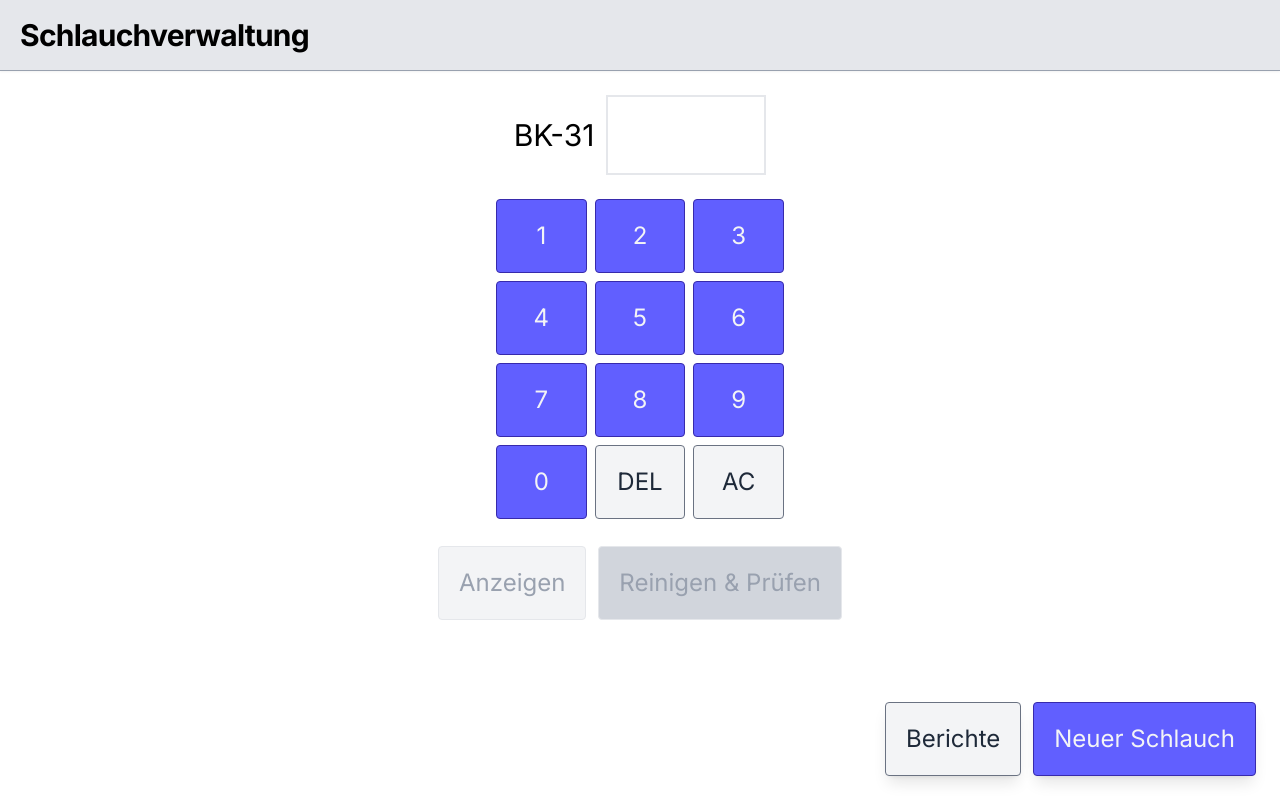
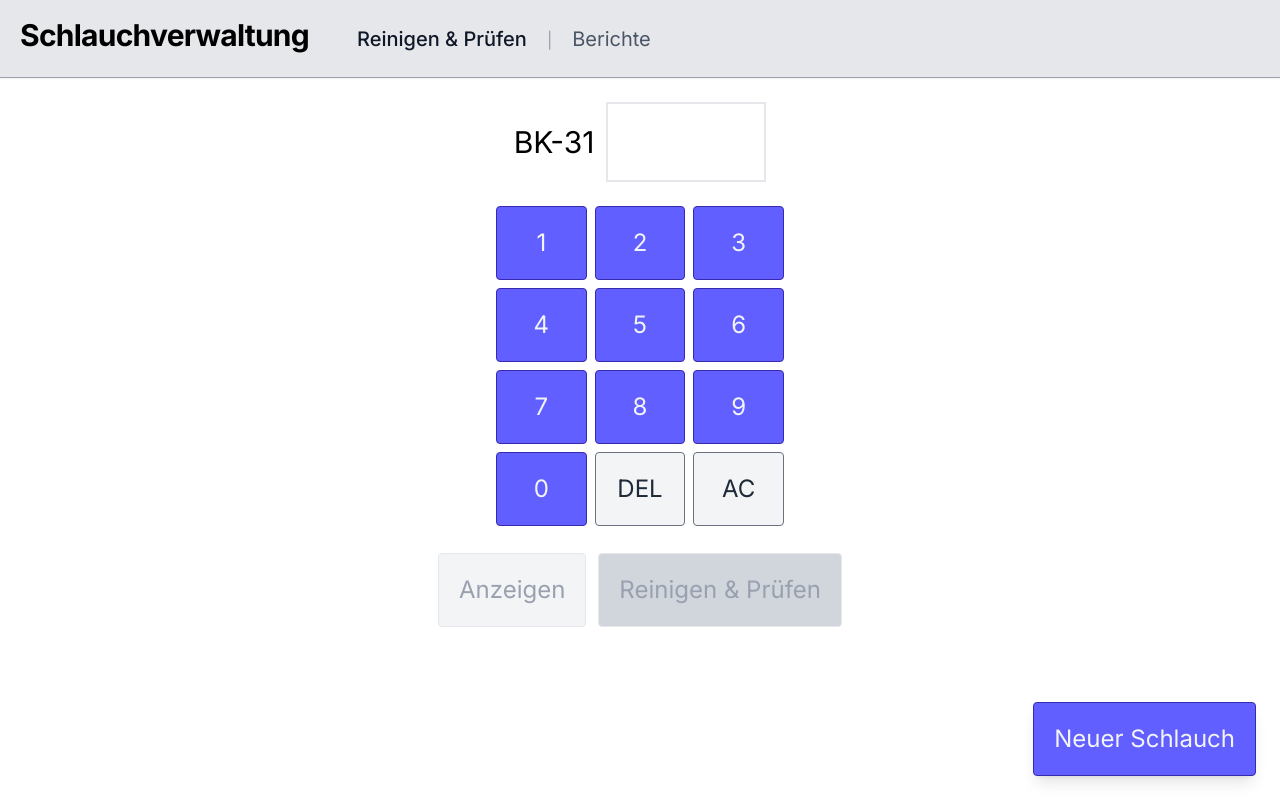
Before and after one commit to goscho/firehose-maintenance, a Next.js app: page / in a window 1280 px wide. Built offline with nearby package versions, Linux system fonts and the light colour scheme.

Commit message:
feat: move main navigation to header

```diff
--- a/src/app/_components/page-header.tsx
+++ b/src/app/_components/page-header.tsx
@@ -1,12 +1,43 @@
+"use client";
+
 import Link from "next/link";
+import { usePathname } from "next/navigation";
 
-export default async function PageHeader() {
+export default function PageHeader() {
+  const pathname = usePathname();
+
+  const isHome = pathname === "/" || pathname.startsWith("/hose");
+  const isReports = pathname.startsWith("/reports");
+
   return (
-    <header className="flex flex-row justify-between p-5 drop-shadow-xs bg-gray-200  border-b border-gray-400">
-      <h1 className="text-3xl font-bold leading-none tracking-tight my-auto">
-        <Link href={"/"}>Schlauchverwaltung</Link>
-      </h1>
-      <div className={"text-gray-500"}>
+    <header className="flex flex-row justify-between p-5 drop-shadow-xs bg-gray-200 border-b border-gray-400">
+      <div className="flex items-baseline gap-8">
+        <h1 className="text-3xl font-bold leading-none tracking-tight">
+          <Link href={"/"}>Schlauchverwaltung</Link>
+        </h1>
+
+        <nav className="flex items-baseline">
+          <Link
+            href="/"
+            className={`text-xl px-4 py-1 ${
+              isHome ? "text-gray-900 font-medium" : "text-gray-600"
+            }`}
+          >
+            Reinigen & Prüfen
+          </Link>
+          <span className="text-gray-400 mx-1">|</span>
+          <Link
+            href="/reports"
+            className={`text-xl px-4 py-1 ${
+              isReports ? "text-gray-900 font-medium" : "text-gray-600"
+            }`}
+          >
+            Berichte
+          </Link>
+        </nav>
+      </div>
+
+      <div className="text-gray-500 my-auto">
         {process.env.NEXT_PUBLIC_APP_VERSION}
       </div>
     </header>
--- a/src/app/page.tsx
+++ b/src/app/page.tsx
@@ -6,10 +6,7 @@ export default async function Home() {
   return (
     <main className="p-6">
       <HoseSelector />
-      <div className="fixed bottom-6 right-6 flex gap-3">
-        <Link href={"/reports"}>
-          <TouchButton label="Berichte" className="rounded-full shadow-lg" />
-        </Link>
+      <div className="fixed bottom-6 right-6">
         <Link href={"/hose/new"}>
           <TouchButton
             label="Neuer Schlauch"
--- a/src/app/reports/decommissioned/decommissioned-report-adapter.tsx
+++ b/src/app/reports/decommissioned/decommissioned-report-adapter.tsx
@@ -5,8 +5,6 @@ import DateRangeSelector, {
   DateRangePreset,
 } from "@/app/_components/date-range-selector";
 import DecommissionedReport from "@/app/_components/decommissioned-report";
-import TouchButton from "@/app/_components/touch-button";
-import Link from "next/link";
 import { FireHose } from "@/lib/types";
 
 interface DecommissionedReportAdapterProps {
@@ -50,15 +48,6 @@ export default function DecommissionedReportAdapter({
         endDate={endDate}
         ownerName={ownerName}
       />
-
-      <div className="flex gap-4 mt-4">
-        <Link href="/reports">
-          <TouchButton label="Zurück zu Berichte" />
-        </Link>
-        <Link href="/">
-          <TouchButton label="Zur Startseite" />
-        </Link>
-      </div>
     </div>
   );
 }
--- a/src/app/reports/failed-test/page.tsx
+++ b/src/app/reports/failed-test/page.tsx
@@ -1,10 +1,8 @@
 import { getFailedTestFireHoses } from "@/lib/fireHoseRepository";
 import { OWNER_MURRHARDT } from "@/lib/static";
 import FailedTestReport from "@/app/_components/failed-test-report";
-import TouchButton from "@/app/_components/touch-button";
-import Link from "next/link";
 
-export const dynamic = 'force-dynamic';
+export const dynamic = "force-dynamic";
 
 export default async function FailedTestReportPage() {
   const hoses = await getFailedTestFireHoses(OWNER_MURRHARDT.id);
@@ -16,15 +14,6 @@ export default async function FailedTestReportPage() {
       <div className="w-full max-w-6xl">
         <FailedTestReport hoses={hoses} ownerName={OWNER_MURRHARDT.name} />
       </div>
-
-      <div className="flex gap-4 mt-4">
-        <Link href="/reports">
-          <TouchButton label="Zurück zu Berichte" />
-        </Link>
-        <Link href="/">
-          <TouchButton label="Zur Startseite" />
-        </Link>
-      </div>
     </main>
   );
 }
--- a/src/app/reports/page.tsx
+++ b/src/app/reports/page.tsx
@@ -1,6 +1,4 @@
 import ReportCard from "@/app/_components/report-card";
-import TouchButton from "@/app/_components/touch-button";
-import Link from "next/link";
 
 export default async function ReportsPage() {
   return (
@@ -19,12 +17,6 @@ export default async function ReportsPage() {
           href="/reports/failed-test"
         />
       </div>
-
-      <div className="mt-6">
-        <Link href="/">
-          <TouchButton label="Zurück zur Startseite" />
-        </Link>
-      </div>
     </main>
   );
 }
```
